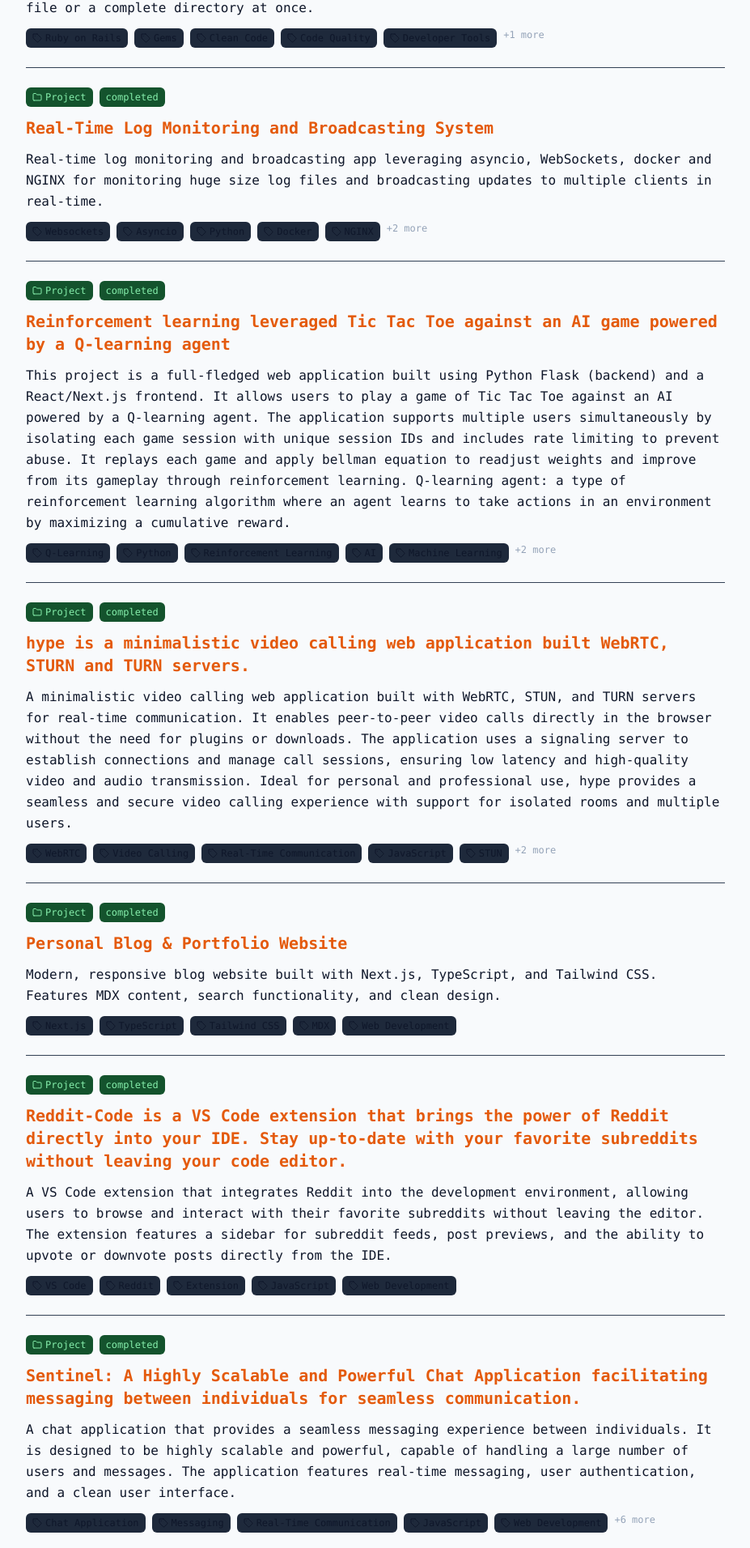
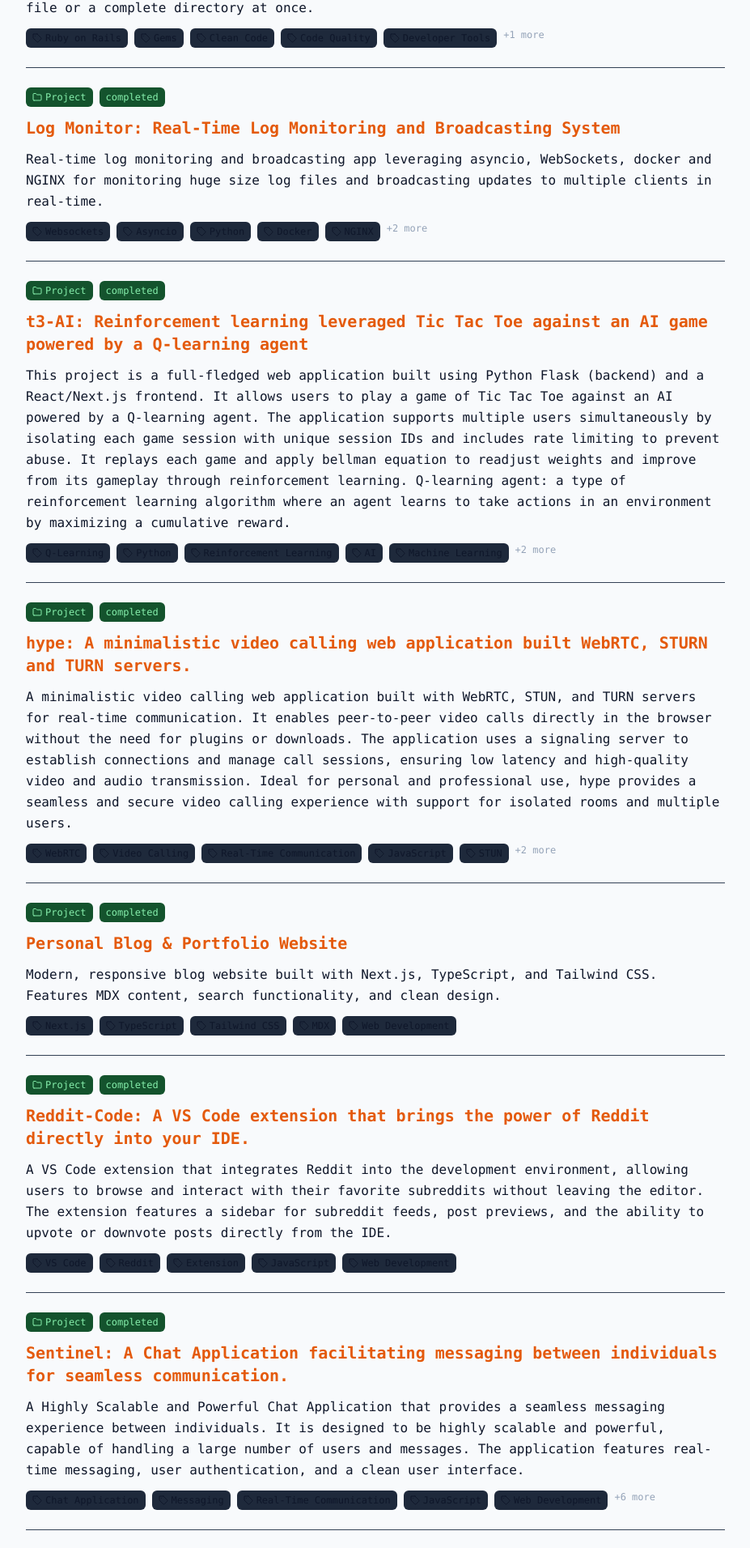
Before and after one commit to abhinvv1/blog, a Next.js app: page /search in a window 1280 px wide. Shown: the part 851-2763 px from the top of the page at 81% size, without its empty margins (176-1103 px from the left). Built offline with nearby package versions, Linux system fonts and the light colour scheme.

Commit message:
update project name

```diff
--- a/content/projects/projects-data.ts
+++ b/content/projects/projects-data.ts
@@ -4,7 +4,7 @@ export const projects: Project[] = [
   {
     id: "isort",
     title:
-      "A Ruby gem that automatically sorts and organizes your import statements in Ruby files",
+      "isort: A Ruby gem that automatically sorts and organizes your import statements in Ruby files",
     description:
       "Sorts import statements correctly as per the norms, groups imports by type (require, require_relative, include, extend), preserves code structure and spacing, maintains conditional requires, respects nested class and module definitions. You can use it on a file or a complete directory at once.",
     url: "https://rubygems.org/gems/isort",
@@ -22,7 +22,7 @@ export const projects: Project[] = [
   },
   {
     id: "log-monitor",
-    title: "Real-Time Log Monitoring and Broadcasting System",
+    title: "Log Monitor: Real-Time Log Monitoring and Broadcasting System",
     description:
       "Real-time log monitoring and broadcasting app leveraging asyncio, WebSockets, docker and NGINX for monitoring huge size log files and broadcasting updates to multiple clients in real-time.",
     url: "https://github.com/pixelcaliber/Log-Monitor",
@@ -42,7 +42,7 @@ export const projects: Project[] = [
   {
     id: "t3-ai",
     title:
-      "Reinforcement learning leveraged Tic Tac Toe against an AI game powered by a Q-learning agent",
+      "t3-AI: Reinforcement learning leveraged Tic Tac Toe against an AI game powered by a Q-learning agent",
     description:
       "This project is a full-fledged web application built using Python Flask (backend) and a React/Next.js frontend. It allows users to play a game of Tic Tac Toe against an AI powered by a Q-learning agent. The application supports multiple users simultaneously by isolating each game session with unique session IDs and includes rate limiting to prevent abuse. It replays each game and apply bellman equation to readjust weights and improve from its gameplay through reinforcement learning. Q-learning agent: a type of reinforcement learning algorithm where an agent learns to take actions in an environment by maximizing a cumulative reward.",
     url: "https://t3-ai.vercel.app/",
@@ -62,7 +62,7 @@ export const projects: Project[] = [
   {
     id: "hype",
     title:
-      "hype is a minimalistic video calling web application built WebRTC, STURN and TURN servers.",
+      "hype: A minimalistic video calling web application built WebRTC, STURN and TURN servers.",
     description:
       "A minimalistic video calling web application built with WebRTC, STUN, and TURN servers for real-time communication. It enables peer-to-peer video calls directly in the browser without the need for plugins or downloads. The application uses a signaling server to establish connections and manage call sessions, ensuring low latency and high-quality video and audio transmission. Ideal for personal and professional use, hype provides a seamless and secure video calling experience with support for isolated rooms and multiple users.",
     url: "https://hype-eta.vercel.app",
@@ -93,7 +93,7 @@ export const projects: Project[] = [
   {
     id: "reddit-code",
     title:
-      "Reddit-Code is a VS Code extension that brings the power of Reddit directly into your IDE. Stay up-to-date with your favorite subreddits without leaving your code editor.",
+      "Reddit-Code: A VS Code extension that brings the power of Reddit directly into your IDE.",
     description:
       "A VS Code extension that integrates Reddit into the development environment, allowing users to browse and interact with their favorite subreddits without leaving the editor. The extension features a sidebar for subreddit feeds, post previews, and the ability to upvote or downvote posts directly from the IDE.",
     url: "https://github.com/pixelcaliber/Reddit-Code/commits/first-release",
@@ -105,9 +105,9 @@ export const projects: Project[] = [
   {
     id: "sentinel",
     title:
-      "Sentinel: A Highly Scalable and Powerful Chat Application facilitating messaging between individuals for seamless communication.",
+      "Sentinel: A Chat Application facilitating messaging between individuals for seamless communication.",
     description:
-      "A chat application that provides a seamless messaging experience between individuals. It is designed to be highly scalable and powerful, capable of handling a large number of users and messages. The application features real-time messaging, user authentication, and a clean user interface.",
+      "A Highly Scalable and Powerful Chat Application that provides a seamless messaging experience between individuals. It is designed to be highly scalable and powerful, capable of handling a large number of users and messages. The application features real-time messaging, user authentication, and a clean user interface.",
     url: "https://github.com/pixelcaliber/Sentinel",
     github: "https://github.com/pixelcaliber/Sentinel",
     tags: [
```
